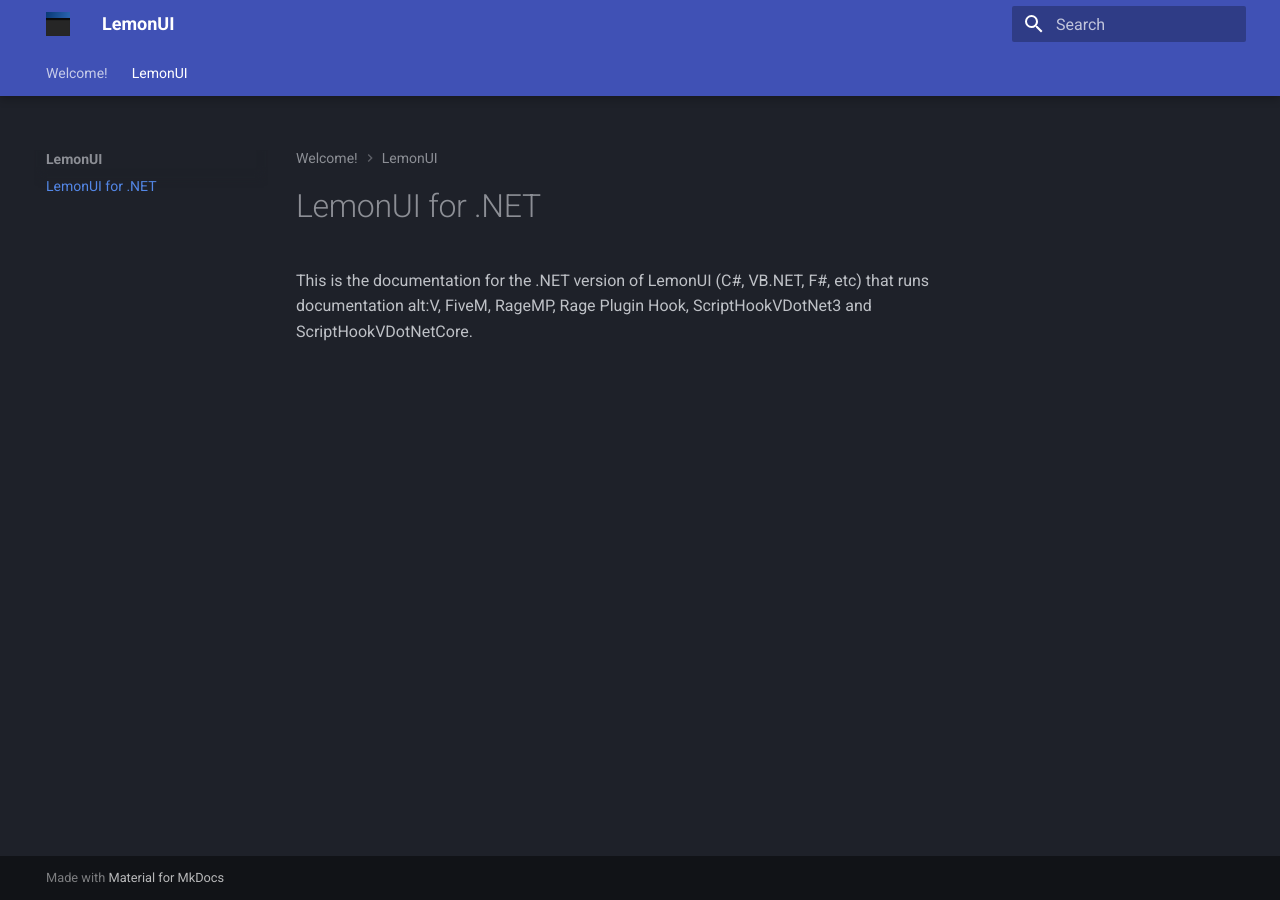
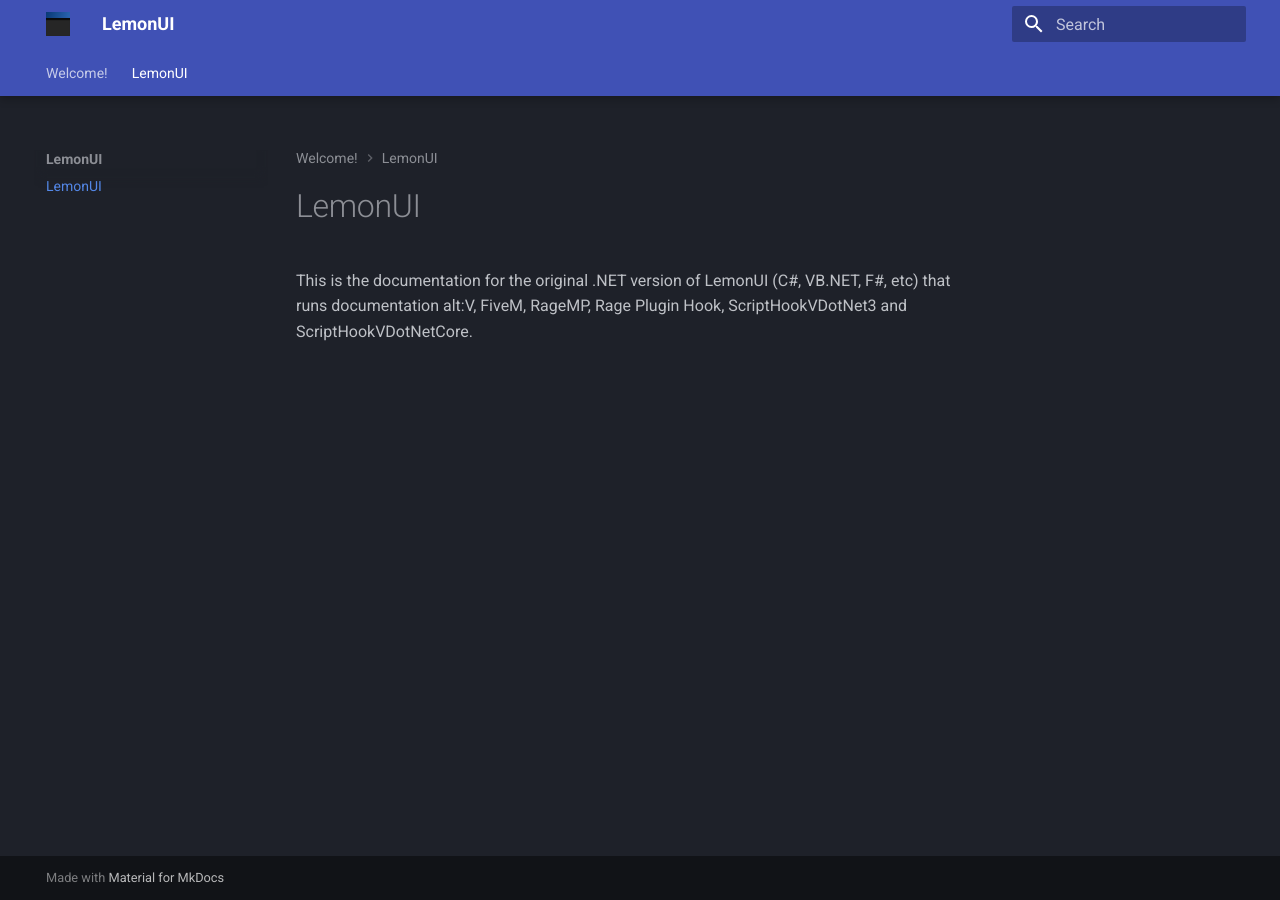
Before and after one commit to LemonUIbyLemon/Docs, an MkDocs documentation site: the page built from docs/LemonUI/index.md, in a window 1280 px wide. Built offline with MkDocs 1.6.1 and Material for MkDocs 9.7.7, drawn with Linux system fonts in a browser that asks for light colours.

Commit message:
Tweaked content of the LemonUI docs

```diff
--- a/docs/LemonUI/index.md
+++ b/docs/LemonUI/index.md
@@ -1,3 +1,3 @@
-# LemonUI for .NET
+# LemonUI
 
-This is the documentation for the .NET version of LemonUI (C#, VB.NET, F#, etc) that runs documentation alt:V, FiveM, RageMP, Rage Plugin Hook, ScriptHookVDotNet3 and ScriptHookVDotNetCore.
+This is the documentation for the original .NET version of LemonUI (C#, VB.NET, F#, etc) that runs documentation alt:V, FiveM, RageMP, Rage Plugin Hook, ScriptHookVDotNet3 and ScriptHookVDotNetCore.
```
